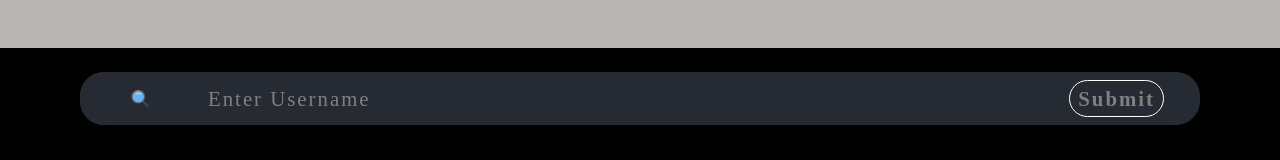
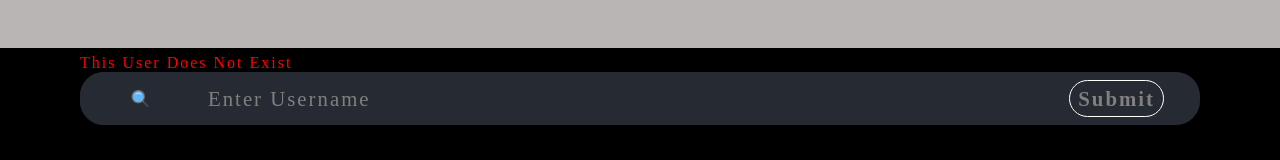
Before and after one commit to metalhead5209/GitStatss, a React (Vite) app: page / in a window 1280 px wide. Both pictures are taken after typing "Sample" into the empty fields and a click on the button "Submit". Shown: the top 160 px of the page. Built offline with nearby package versions, Linux system fonts and the light colour scheme; no server answers.

Commit message:
added error handling for searching invalid github users

```diff
--- a/src/Context/context.jsx
+++ b/src/Context/context.jsx
@@ -14,20 +14,25 @@ const GitProvider = ({ children }) => {
   const [githubRepos, setGithubRepos] = useState(staticRepos);
     // Load request
     const [ loading, setIsLoading] = useState(false);
-    const [ error, setError ] = useState({show:false, msg:""})
+    const [ error, setError ] = useState({show:false, msg:""});
 
     // Searc Github user
     const searchGitUser = async(user) => {
+      errMessage();
       const res = await axios(`${rootUrl}/users/${user}`).catch(err => console.log(err));
       console.log(res);
       if (res) {
         setGithubUser(res.data)
       }
       else {
-        errMessage(true, "There is no user with that name")
+        errMessage(true, "There is no user with that name");
       }
-      console.log(user);
-    }
+    };
+
+    const errMessage = (show = false, msg = "") => {
+      setError({show, msg});
+    };
+
 
 
     // Error Handling
@@ -35,16 +40,14 @@ const GitProvider = ({ children }) => {
       console.log('App Loaded')
     }, []);
 
-    function errMessage(show, msg) {
-      setError({show, msg})
-    }
 
   return (
     <GitContext.Provider value={{
       githubUser,
       githubFollowers,
       githubRepos,
-      searchGitUser
+      searchGitUser,
+      error
       }}>
       {children}
     </GitContext.Provider>
--- a/src/Wrappers.jsx
+++ b/src/Wrappers.jsx
@@ -475,7 +475,8 @@ export const SearchBarWrapper = styled.div`
     font-weight: 400;
   }
 `;
-const SearchErrorWrapper = styled.article`
+
+export const SearchErrorWrapper = styled.article`
   position: absolute;
   width: 90vw;
   top: 0;
--- a/src/components/SearchBar.jsx
+++ b/src/components/SearchBar.jsx
@@ -2,12 +2,13 @@ import { React, useState, useContext } from 'react';
 import styled from 'styled-components';
 import { FcSearch } from 'react-icons/fc';
 import { GitContext } from '../Context/context';
-import { SearchBarWrapper } from '../Wrappers';
+import { SearchBarWrapper, SearchErrorWrapper } from '../Wrappers';
 
 
 const SearchBar = () => {
     const [ user, setUser ] = useState('');
-    const { requests, error, searchGitUser } = useContext(GitContext);
+    const { error, searchGitUser } = useContext(GitContext);
+    // console.log(error);
 
     const handleSubmit = (e) => {
         e.preventDefault();
@@ -21,6 +22,11 @@ const SearchBar = () => {
   return (
     <section className='global-section'>
         <SearchBarWrapper className='global-section-center'>
+            {error.show && (
+                <SearchErrorWrapper>
+                    <p>This User Does Not Exist</p>
+                </SearchErrorWrapper>
+            )}
             <form onSubmit={handleSubmit}>
                 <div className="form-control">
                     <FcSearch />
```
